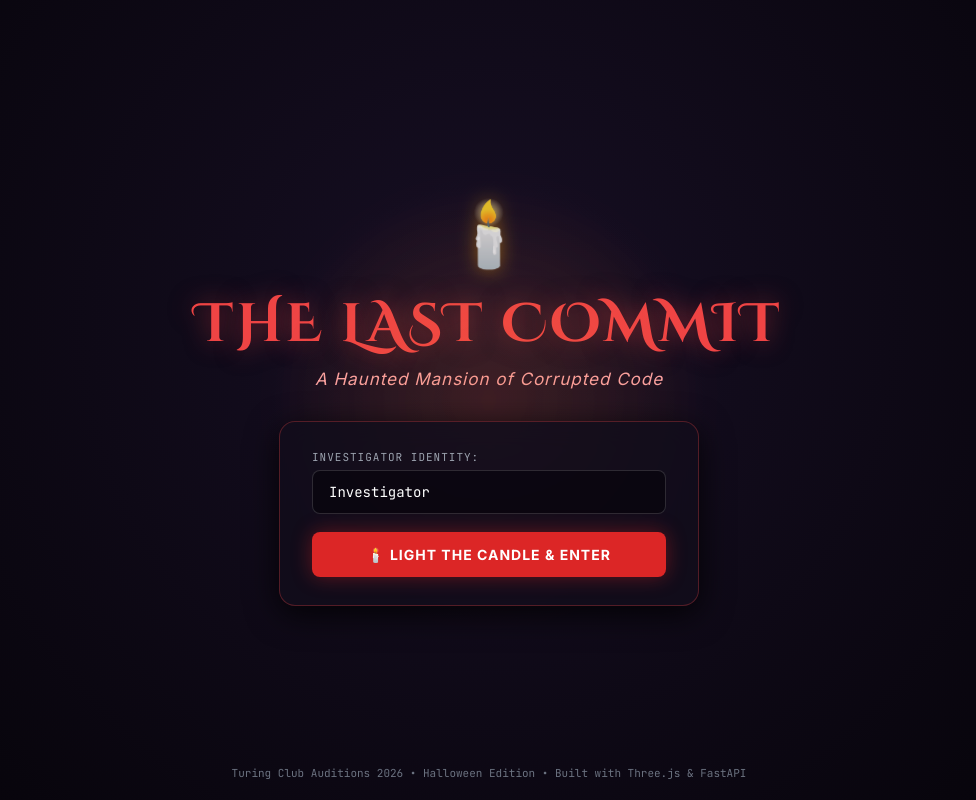
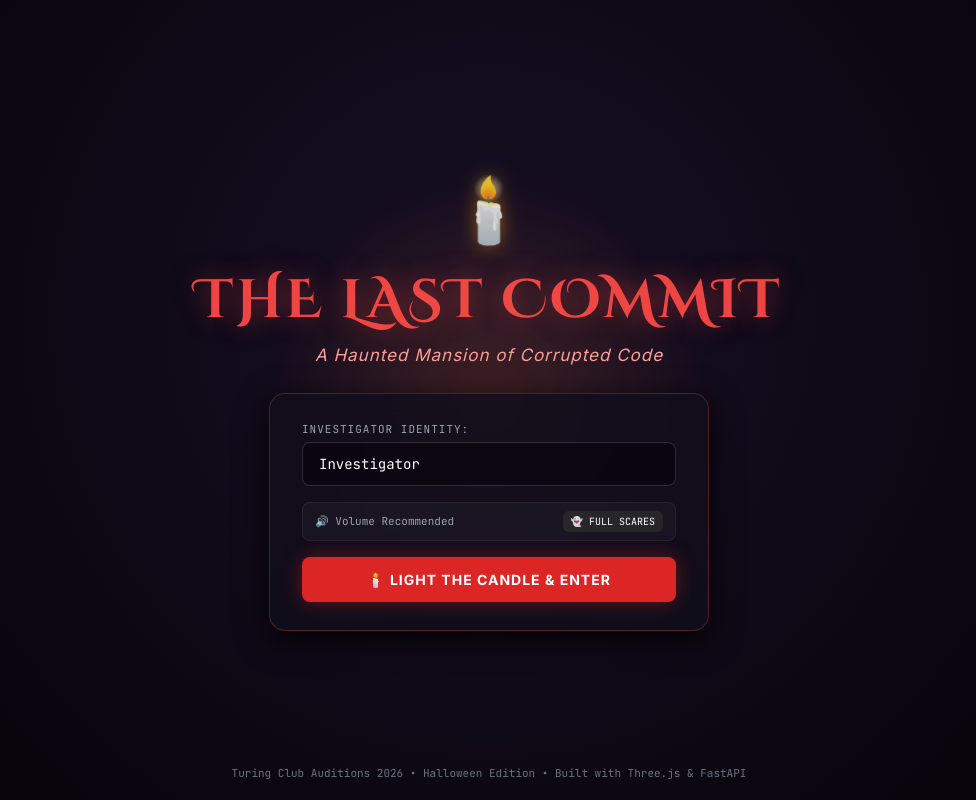
Before and after one commit to Haripriya24071/The-Last-Commit, a React (Vite) app in the folder frontend/: page / in a window 1280 px wide. Shown: the whole page, without its empty margins (151-1127 px from the left). Built offline with nearby package versions, Linux system fonts and the light colour scheme.

Commit message:
feat: add landing, repository input, and role selection screen components

```diff
--- a/frontend/src/components/LandingScreen.jsx
+++ b/frontend/src/components/LandingScreen.jsx
@@ -3,16 +3,47 @@ import { useGameStore } from '../store/gameStore'
 import { AudioEngine } from './AudioEngine'
 
 export default function LandingScreen() {
-  const { playerName, setPlayerName, setScreen, unlockAudio } = useGameStore()
+  const {
+    playerName,
+    setPlayerName,
+    setScreen,
+    unlockAudio,
+    reduceScares,
+    toggleReduceScares
+  } = useGameStore()
+
   const [nameInput, setNameInput] = useState(playerName || 'Investigator')
+  const [showIntroRitual, setShowIntroRitual] = useState(false)
+  const [showIntroScare, setShowIntroScare] = useState(false)
 
   const handleEnter = () => {
-    // Unlock Web Audio context on user gesture
+    // 1. Initialize Web Audio Context on user gesture
     AudioEngine.init()
-    AudioEngine.playHeartbeat(0.5)
     unlockAudio()
-    setPlayerName(nameInput.trim() || 'Investigator')
-    setScreen('welcome')
+
+    const chosenName = nameInput.trim() || 'Investigator'
+    setPlayerName(chosenName)
+    setShowIntroRitual(true)
+
+    // 2. Play subtle heartbeat
+    AudioEngine.playHeartbeat(0.6)
+
+    // 3. Trigger short intro scare after brief delay
+    setTimeout(() => {
+      if (reduceScares) {
+        AudioEngine.playHeartbeat(1.0)
+      } else {
+        AudioEngine.playIntroScare()
+      }
+      setShowIntroScare(true)
+
+      // 4. Move to welcome briefing after 900ms
+      setTimeout(() => {
+        setShowIntroScare(false)
+        setShowIntroRitual(false)
+        setScreen('welcome')
+      }, reduceScares ? 600 : 950)
+    }, 1200)
   }
 
   return (
@@ -32,7 +63,7 @@ export default function LandingScreen() {
       boxSizing: 'border-box'
     }}>
 
-      {/* Background Eerie Particles / Ambient Glow */}
+      {/* Background Ambient Glow */}
       <div style={{
         position: 'absolute',
         width: '450px',
@@ -71,7 +102,7 @@ export default function LandingScreen() {
         fontSize: 'clamp(13px, 1.8vw, 17px)',
         color: '#fca5a5',
         marginTop: '8px',
-        marginBottom: '32px',
+        marginBottom: '28px',
         letterSpacing: '1px',
         fontStyle: 'italic',
         textAlign: 'center'
@@ -81,17 +112,17 @@ export default function LandingScreen() {
 
       {/* Investigator Name Card */}
       <div style={{
-        background: 'rgba(18, 14, 28, 0.85)',
+        background: 'rgba(18, 14, 28, 0.88)',
         border: '1px solid rgba(239, 68, 68, 0.3)',
         borderRadius: '16px',
         padding: '28px 32px',
-        maxWidth: '420px',
+        maxWidth: '440px',
         width: '100%',
         boxShadow: '0 8px 32px rgba(0,0,0,0.8)',
         backdropFilter: 'blur(12px)',
         display: 'flex',
         flexDirection: 'column',
-        gap: '18px'
+        gap: '16px'
       }}>
         <div>
           <label style={{
@@ -125,7 +156,37 @@ export default function LandingScreen() {
           />
         </div>
 
-        {/* Enter / Audio Unlock Button */}
+        {/* Accessibility & Volume Controls on Screen 1 */}
+        <div style={{
+          display: 'flex',
+          justifyContent: 'space-between',
+          alignItems: 'center',
+          background: 'rgba(255,255,255,0.03)',
+          border: '1px solid rgba(255,255,255,0.06)',
+          borderRadius: '8px',
+          padding: '8px 12px'
+        }}>
+          <span style={{ fontSize: '11px', color: '#9ca3af', fontFamily: 'JetBrains Mono, monospace' }}>
+            🔊 Volume Recommended
+          </span>
+          <button
+            onClick={toggleReduceScares}
+            style={{
+              background: reduceScares ? '#065f46' : '#27272a',
+              color: '#fff',
+              border: 'none',
+              padding: '4px 8px',
+              borderRadius: '6px',
+              fontSize: '10px',
+              cursor: 'pointer',
+              fontFamily: 'JetBrains Mono, monospace'
+            }}
+          >
+            {reduceScares ? '🛡️ MILD SCARES' : '👻 FULL SCARES'}
+          </button>
+        </div>
+
+        {/* Enter Button */}
         <button
           onClick={handleEnter}
           style={{
@@ -147,7 +208,67 @@ export default function LandingScreen() {
         </button>
       </div>
 
-      {/* Footer credits / edition tag */}
+      {/* Intro Welcome & Short Jump Scare Overlay */}
+      {showIntroRitual && (
+        <div style={{
+          position: 'fixed',
+          inset: 0,
+          background: showIntroScare && !reduceScares
+            ? 'radial-gradient(circle, rgba(185,28,28,0.98) 0%, rgba(0,0,0,0.99) 70%)'
+            : 'rgba(5, 3, 10, 0.96)',
+          backdropFilter: 'blur(20px)',
+          display: 'flex',
+          flexDirection: 'column',
+          justifyContent: 'center',
+          alignItems: 'center',
+          zIndex: 90,
+          animation: showIntroScare && !reduceScares ? 'shakeScreen 0.1s infinite' : 'none'
+        }}>
+          {showIntroScare ? (
+            <>
+              <span style={{ fontSize: '100px', filter: 'drop-shadow(0 0 25px #ef4444)' }}>
+                👻💀
+              </span>
+              <h1 style={{
+                fontFamily: 'Creepster, cursive',
+                fontSize: '48px',
+                color: '#fff',
+                letterSpacing: '3px',
+                margin: '12px 0 0 0',
+                textShadow: '0 0 20px #ef4444'
+              }}>
+                THE GATES UNSEAL!
+              </h1>
+            </>
+          ) : (
+            <>
+              <span style={{ fontSize: '48px', marginBottom: '16px', animation: 'candleFlicker 1s infinite' }}>
+                🕯️
+              </span>
+              <h2 style={{
+                fontFamily: 'Cinzel Decorative, serif',
+                fontSize: '26px',
+                color: '#f87171',
+                letterSpacing: '2px',
+                textAlign: 'center',
+                margin: 0
+              }}>
+                Welcome, {nameInput.trim() || 'Investigator'}.
+              </h2>
+              <p style={{
+                color: '#fca5a5',
+                fontSize: '15px',
+                fontStyle: 'italic',
+                marginTop: '8px'
+              }}>
+                The house has been waiting...
+              </p>
+            </>
+          )}
+        </div>
+      )}
+
+      {/* Footer */}
       <footer style={{
         position: 'absolute',
         bottom: '20px',
```
